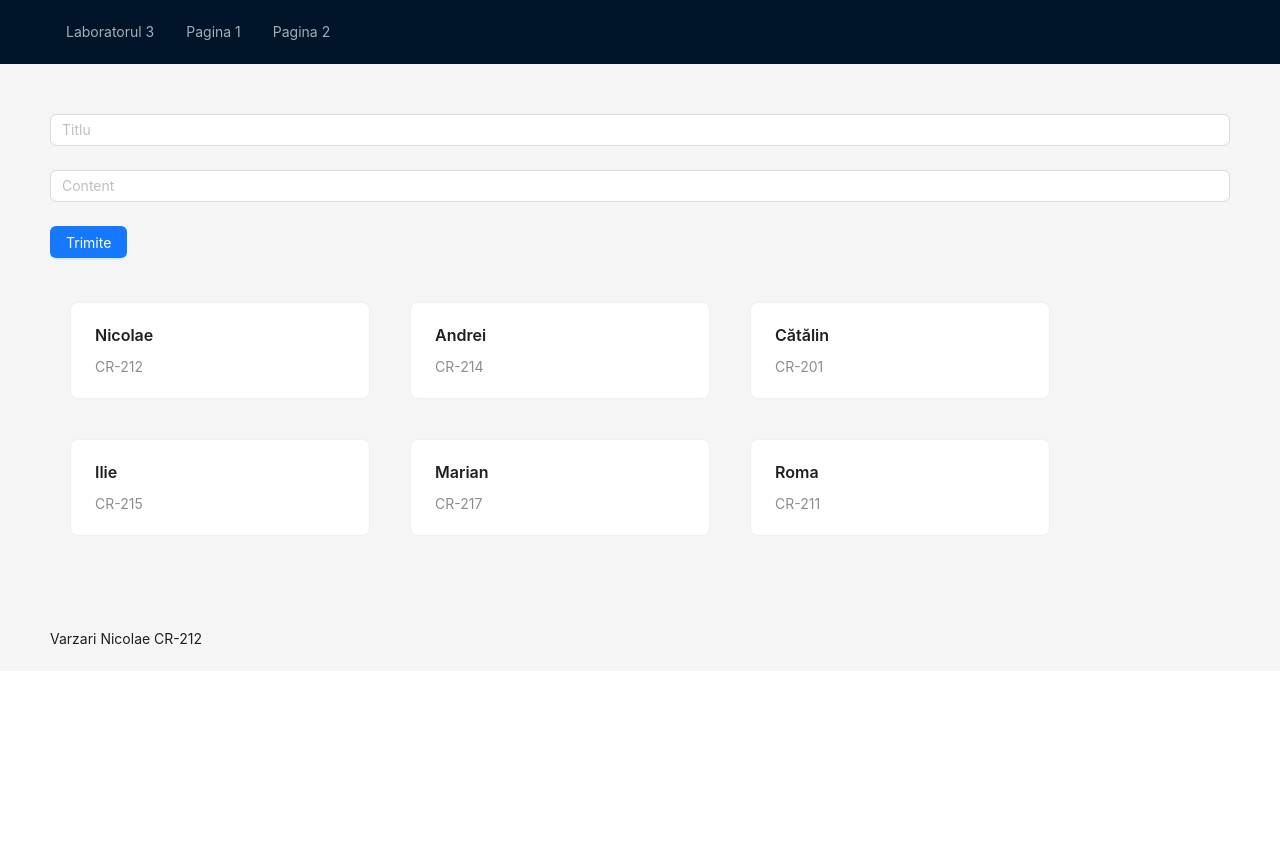
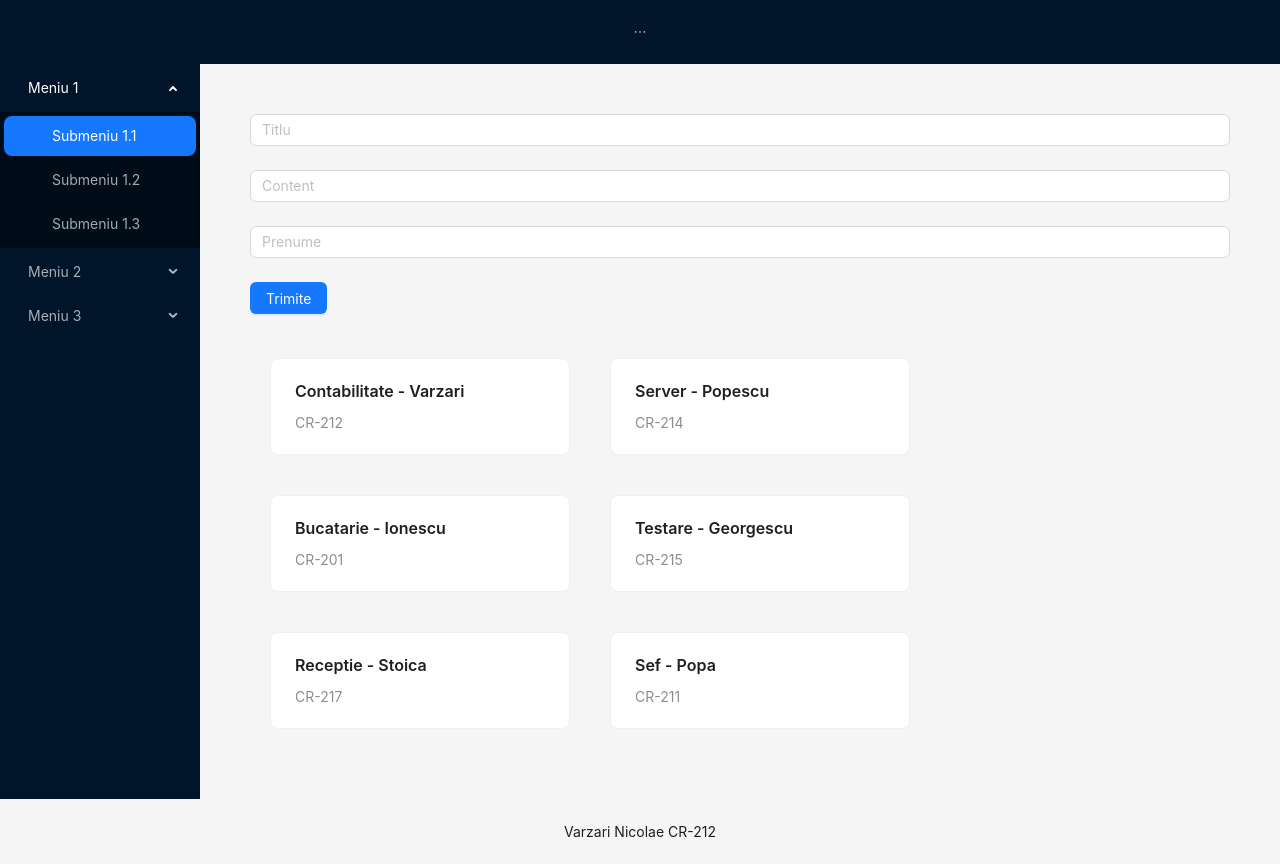
Before and after one commit to VarzariNicolae/Lab1_VarzariNicolae_CR-212, a React (Create React App) app in the folder my-react-project/my-app/: page / in a window 1280 px wide. Before the commit the page ends 800 px from the top, so only its background shows below. Built offline with nearby package versions, Linux system fonts and the light colour scheme.

Commit message:
modificari

```diff
--- a/my-react-project/my-app/src/App.tsx
+++ b/my-react-project/my-app/src/App.tsx
@@ -1,23 +1,23 @@
 import React, { useState } from 'react';
 import { Layout, Menu, Card, Form, Input, Button } from 'antd';
+const { SubMenu } = Menu;
 
-const { Header, Content, Footer } = Layout;
+const { Header, Content, Footer, Sider } = Layout;
 
 const App = () => {
     const [form] = Form.useForm();
     const [cards, setCards] = useState([
-{ title: 'Nicolae', content: 'CR-212' },
-{ title: 'Andrei', content: 'CR-214' },
-{ title: 'Cătălin', content: 'CR-201' },
-{ title: 'Ilie', content: 'CR-215' },
-{ title: 'Marian', content: 'CR-217' },
-{ title: 'Roma', content: 'CR-211' },
-
-
+        { title: 'Contabilitate', content: 'CR-212', prenume: 'Varzari' },
+        { title: 'Server', content: 'CR-214', prenume: 'Popescu' },
+        { title: 'Bucatarie', content: 'CR-201', prenume: 'Ionescu' },
+        { title: 'Testare', content: 'CR-215', prenume: 'Georgescu' },
+        { title: 'Receptie', content: 'CR-217', prenume: 'Stoica' },
+        { title: 'Sef', content: 'CR-211', prenume: 'Popa' },
     ]);
 
-const handleSubmit = (values: { title: string; content: string }) => {
-const newCards = [...cards, values];
+    const handleSubmit = (values: { title: string; content: string; prenume: string }) => {
+        const newCard = { title: values.title, content: values.content, prenume: values.prenume };
+        const newCards = [...cards, newCard];
         setCards(newCards);
         console.log('Form values:', values);
         alert('Forma s-a adăugat cu succes!');
@@ -25,26 +25,50 @@ alert('Forma s-a adăugat cu succes!');
 
     return (
         <Layout>
-<Header>
+            <Header style={{ display: 'flex', justifyContent: 'center' }}>
                 <Menu theme="dark" mode="horizontal">
-<Menu.Item key="1">Laboratorul 3</Menu.Item>
-<Menu.Item key="2">Pagina 1</Menu.Item>
-<Menu.Item key="3">Pagina 2</Menu.Item>
+                    <Menu.Item key="1">LABORATORUL 3</Menu.Item>
+                    <Menu.Item key="2">PAGINA 1</Menu.Item>
+                    <Menu.Item key="3">PAGINA 2</Menu.Item>
                 </Menu>
             </Header>
+            <Layout>
+                <Sider width={200} style={{ background: '#fff' }}>
+                    <Menu
+                        theme="dark"
+                        mode="inline"
+                        defaultSelectedKeys={['1']}
+                        defaultOpenKeys={['sub1']}
+                        style={{ height: '100%', borderRight: 0 }}
+                    >
+                        <SubMenu key="sub1" title="Meniu 1">
+                            <Menu.Item key="1">Submeniu 1.1</Menu.Item>
+                            <Menu.Item key="2">Submeniu 1.2</Menu.Item>
+                            <Menu.Item key="3">Submeniu 1.3</Menu.Item>
+                        </SubMenu>
+                        <SubMenu key="sub2" title="Meniu 2">
+                            <Menu.Item key="4">Submeniu 2.1</Menu.Item>
+                            <Menu.Item key="5">Submeniu 2.2</Menu.Item>
+                            <Menu.Item key="6">Submeniu 2.3</Menu.Item>
+                        </SubMenu>
+                        <SubMenu key="sub3" title="Meniu 3">
+                            <Menu.Item key="7">Submeniu 3.1</Menu.Item>
+                            <Menu.Item key="8">Submeniu 3.2</Menu.Item>
+                            <Menu.Item key="9">Submeniu 3.3</Menu.Item>
+                        </SubMenu>
+                    </Menu>
+                </Sider>
+
                 <Content style={{ padding: '50px' }}>
                     <Form form={form} onFinish={handleSubmit}>
-<Form.Item
-name="title"
-rules={[{ required: true, message: 'Introduceți titlul' }]}
->
+                        <Form.Item name="title" rules={[{ required: true, message: 'Introduceți titlul' }]}>
                             <Input placeholder="Titlu" />
                         </Form.Item>
-<Form.Item
-name="content"
-rules={[{ required: true, message: 'Introduceți contentul' }]}
->
+                        <Form.Item name="content" rules={[{ required: true, message: 'Introduceți contentul' }]}>
                             <Input placeholder="Content" />
+                        </Form.Item>
+                        <Form.Item name="prenume" rules={[{ required: true, message: 'Introduceți prenumele' }]}>
+                            <Input placeholder="Prenume" />
                         </Form.Item>
                         <Form.Item>
                             <Button type="primary" htmlType="submit">
@@ -55,12 +79,14 @@ Trimite
                     <div style={{ display: 'flex', flexWrap: 'wrap' }}>
                         {cards.map(card => (
                             <Card key={card.title} style={{ width: 300, margin: '20px' }}>
-<Card.Meta title={card.title} description={card.content} />
+                                <Card.Meta title={`${card.title} - ${card.prenume}`} description={card.content} />
                             </Card>
                         ))}
                     </div>
                 </Content>
-<Footer>Varzari Nicolae CR-212</Footer>
+            </Layout>
+            <Footer style={{ textAlign: 'center' }}>Varzari Nicolae CR-212</Footer>
+
         </Layout>
     );
 };
--- a/my-react-project/my-app/src/index.css
+++ b/my-react-project/my-app/src/index.css
@@ -5,6 +5,7 @@ body {
     sans-serif;
   -webkit-font-smoothing: antialiased;
   -moz-osx-font-smoothing: grayscale;
+  background-color: #f5f5f5;
 }
 
 code {
```
Lines whose indentation alone changed are shown as unchanged.
